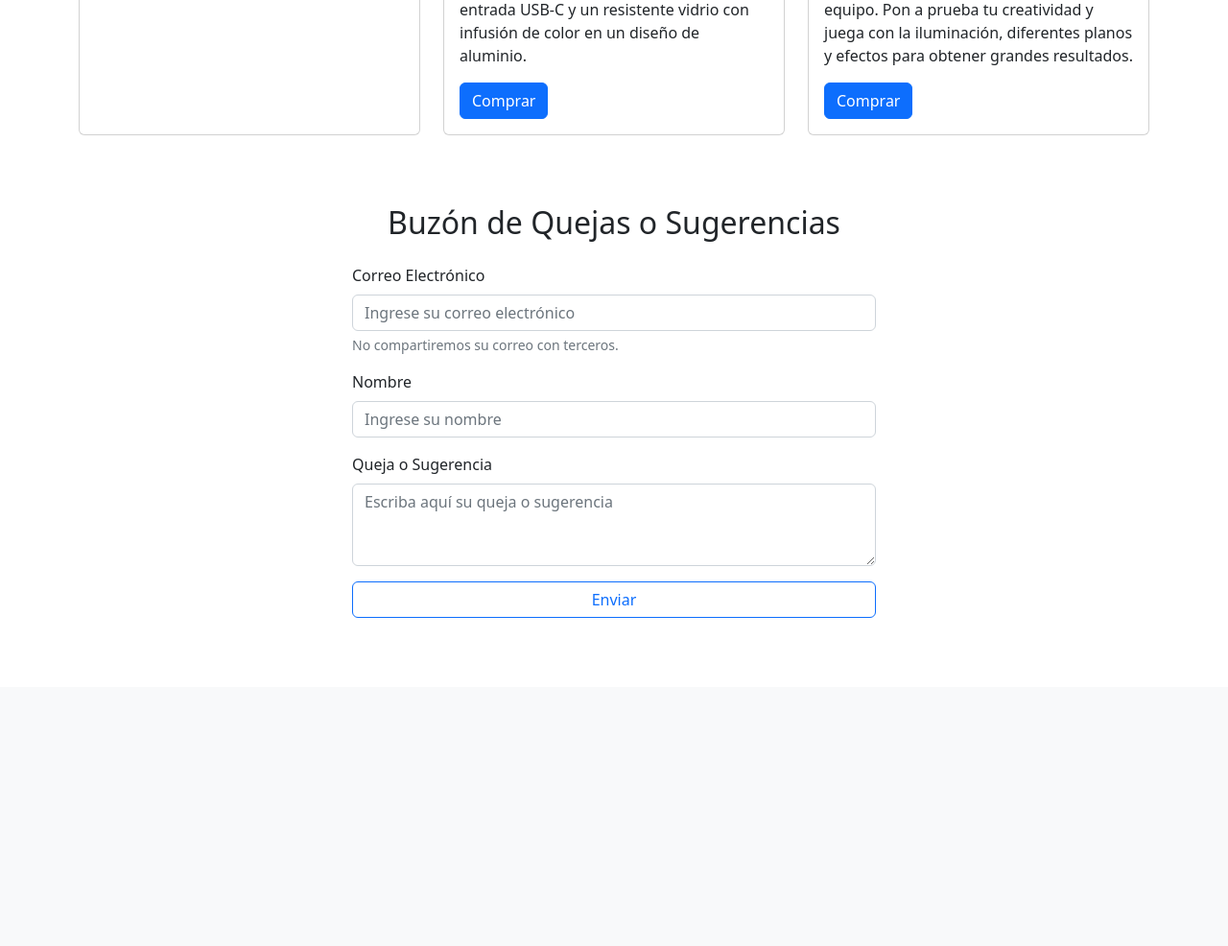
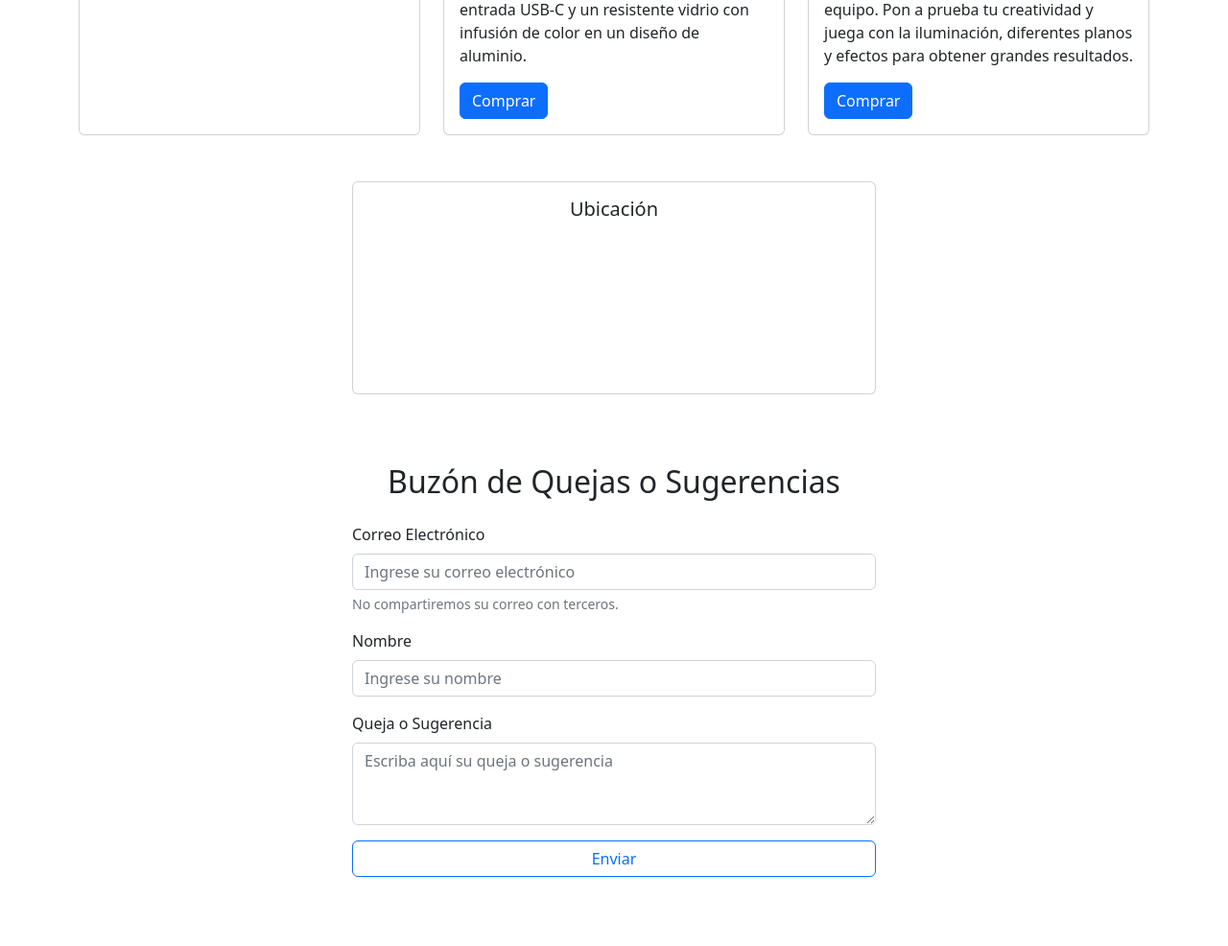
Before and after one commit to GaelQuintero/Tienda_Online, a PHP site: page /quinterogarciarobertogaelUnidad1/ in a window 1280 px wide. Shown: the part 1537-2523 px from the top of the page at 96% size. Before the commit the page ends 2181 px from the top, so only its background shows below. Run offline with PHP 8.4, Linux system fonts and the light colour scheme; some libraries are stand-ins or nearby versions; grey boxes are pictures that could not be loaded.

Commit message:
Implementación del mapa del sitio

```diff
--- a/css/index.css
+++ b/css/index.css
@@ -25,7 +25,3 @@
   ::-webkit-scrollbar-thumb:hover {
     background:#006eff;
   }
-  #map {
-    height: 500px;  /* Altura del mapa */
-    width: 100%;    /* Ancho del mapa */
-}
--- a/index.php
+++ b/index.php
@@ -275,7 +275,25 @@ if ($_SERVER["REQUEST_METHOD"] == "POST") {
         </div>
     </div>
        <!--End cards-->
-<br>
+       <br>
+       <!-- Card de ubicación -->
+       <center>
+    <div class="container mt-4">
+        <div class="row justify-content-center">
+            <div class="col-md-6">
+                <div class="card">
+                    <div class="card-body">
+                        <h5 class="card-title">Ubicación</h5>
+                        <div class="embed-responsive embed-responsive-16by9">
+                            <iframe class="embed-responsive-item" src="https://www.google.com/maps/embed?pb=!1m18!1m12!1m3!1d3604.3486255079797!2d-101.01882508820314!3d25.39313837749183!2m3!1f0!2f0!3f0!3m2!1i1024!2i768!4f13.1!3m3!1m2!1s0x868872fce4107015%3A0x7b7cc325375fbb31!2sC%2F%20Cordova%2C%20Buenos%20Aires%2C%2025076%20Saltillo%2C%20Coah.!5e0!3m2!1ses-419!2smx!4v1716877241938!5m2!1ses-419!2smx" allowfullscreen="" loading="lazy" referrerpolicy="no-referrer-when-downgrade"></iframe>
+                        </div>
+                    </div>
+                </div>
+            </div>
+        </div>
+    </div>
+    </center>
+       <br>
        <!--Formulario de quejas o sugerencias-->
 
        <div class="container mt-5">
```
